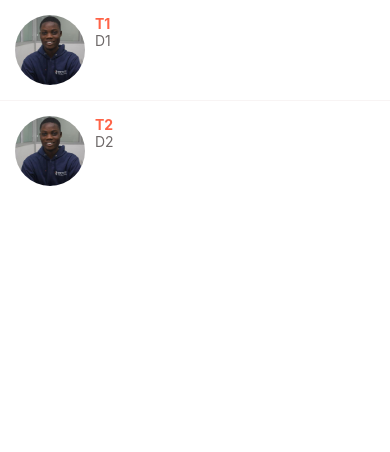
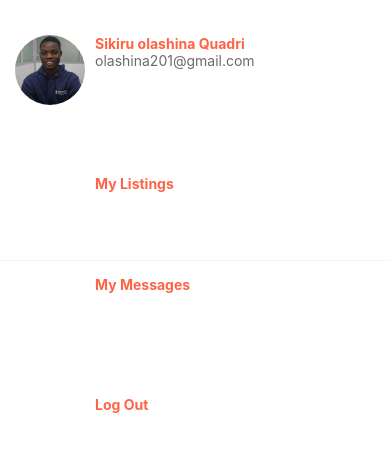
Before and after one commit to olashina201/zoop, a React Native app: screen / in a window 390 px wide. Shown: the top 452 px of the page. Built offline with nearby package versions, Linux system fonts and the light colour scheme.

Commit message:
update codebase

```diff
--- a/App.tsx
+++ b/App.tsx
@@ -3,6 +3,7 @@ import React from "react";
 import { StyleSheet, Text, View } from "react-native";
 import AppButton from "./app/components/AppButton";
 import Card from "./app/components/Card";
+import Account from "./app/screens/Account";
 import ListingDetails from "./app/screens/ListingDetails";
 import Messages from "./app/screens/Messages";
 import ViewImage from "./app/screens/ViewImage";
@@ -10,7 +11,7 @@ import Welcome from "./app/screens/Welcome";
 
 export default function App() {
   return (
-    <Messages />
+    <Account />
   );
 }
 
--- a/app/components/Icon.tsx
+++ b/app/components/Icon.tsx
@@ -19,7 +19,7 @@ function Icon({
         alignItems: "center",
       }}
     >
-      <MaterialCommunityIcons name={name} color={iconColor} size={size * 0.5} />
+      <MaterialCommunityIcons name="format-list-bulleted" color={iconColor} size={size * 0.5} />
     </View>
   );
 }
--- a/app/screens/Account.tsx
+++ b/app/screens/Account.tsx
@@ -29,9 +29,9 @@ function Account() {
     <Screen style={styles.screen}>
       <View style={styles.container}>
         <ListItem
-          title="Mosh Hamedani"
-          subTitle="programmingwithmosh@gmail.com"
-          image={require("../assets/mosh.jpg")}
+          title="Sikiru olashina Quadri"
+          subTitle="olashina201@gmail.com"
+          image={require("../../assets/my.jpeg")}
         />
       </View>
       <View style={styles.container}>
```
